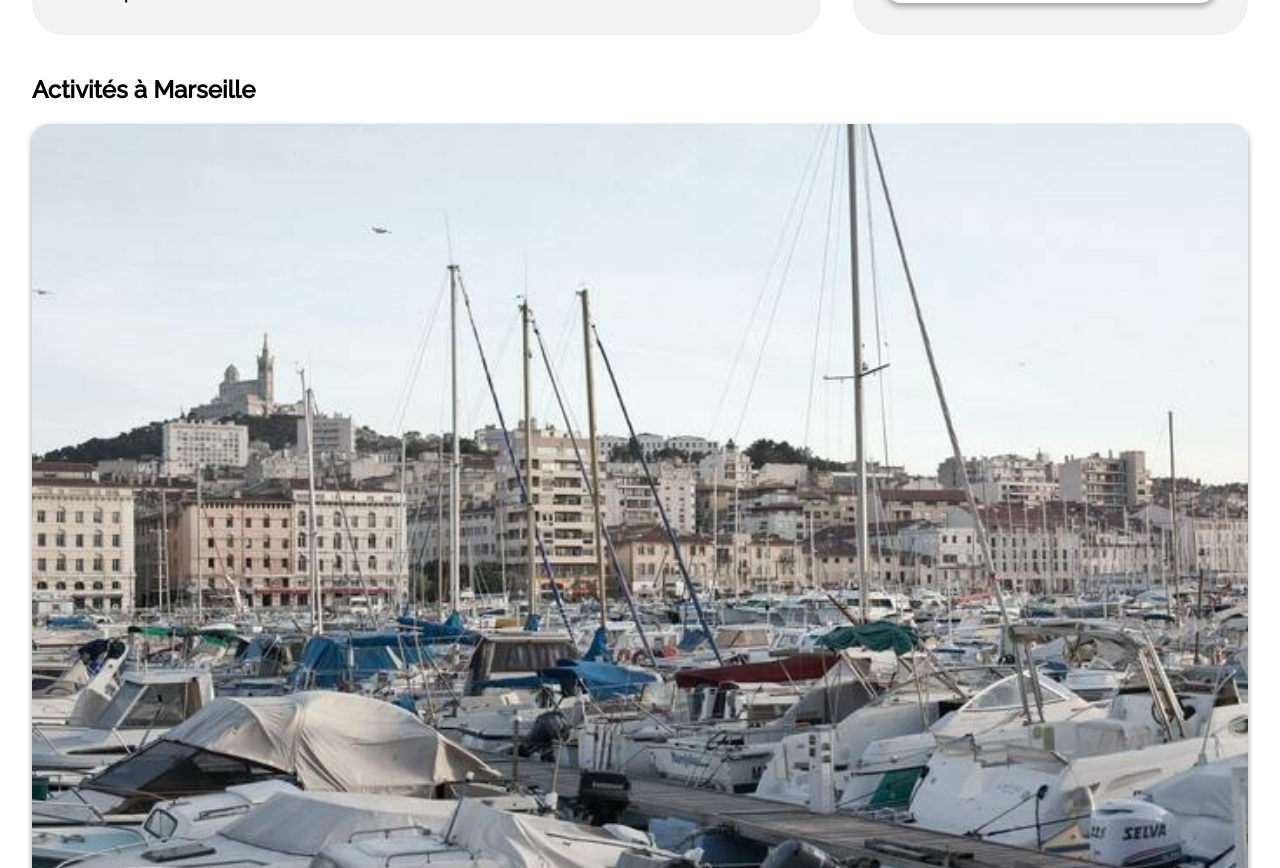
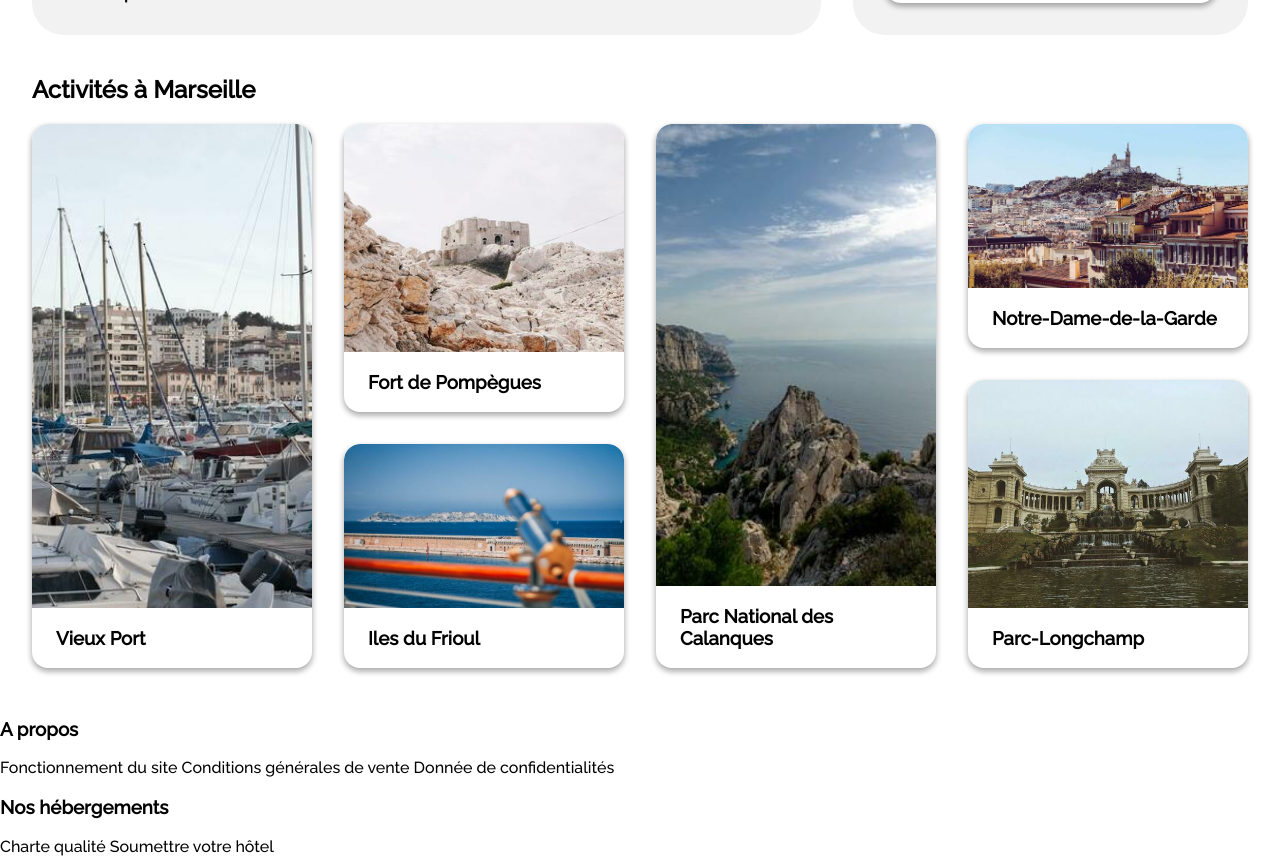
Before and after one commit to Gonta95/GuillaumeNairaince_2_24052021, a plain HTML site: page index.html in a window 1280 px wide. Shown: the part 1017-1885 px from the top of the page. Drawn offline with Linux system fonts and the light colour scheme.

Commit message:
ajout media queries section activities

```diff
--- a/style.css
+++ b/style.css
@@ -473,9 +473,6 @@ flex-grow: 1;
 .activitiesCard:hover {
     transform: scale(1.1);
   }
-.activitiesCardTitle {
-    flex-grow: 1;
-}
 .activitiesContent {
     position: relative;
     height: 100%;
@@ -495,3 +492,58 @@ flex-grow: 1;
     margin: 19px 24px;
     background-color: white;
 }
+
+/* media queries Activities */
+@media screen and (min-width: 1101px) {
+    #activities {
+        grid-template-columns: repeat(4, 1fr);
+        grid-template-rows: auto 224px repeat(3, 32px) 224px;
+    }
+    .Card1 {
+        grid-row: 2 / 7;
+        grid-column: 1/ 2;
+    }
+    .Card2 {
+        grid-row: 2 / 5;
+        grid-column: 2 / 3;
+    }
+    .Card3 {
+        grid-row: 6 / 7;
+        grid-column: 2 / 3;
+
+    }
+    .Card4 {
+        grid-row: 2 / 7 ;
+        grid-column: 3 / 4;
+    }
+    .Card5 {
+        grid-row: 2 / 3;
+        grid-column: 4/ 5;
+
+    }
+    .Card6 {
+        grid-row: 4 / 7 ;
+        grid-column: 4/ 5;
+    }
+}
+@media screen and (max-width: 1100px) {
+    #activities {
+        grid-template-columns: repeat(3, 1fr);
+        grid-template-rows: auto repeat(2, 208px);
+        row-gap: 32px;
+    }
+}
+@media screen and (max-width: 992px) {
+    #activities {
+      grid-template-columns: repeat(2, 1fr);
+      grid-template-rows: auto repeat(3, 208px);
+      row-gap: 32px;
+  }
+}
+@media screen and (max-width: 576px) {
+    #activities {
+        grid-template-columns: 1fr;
+        grid-template-rows: auto repeat(6, 192px);
+        row-gap: 32px;
+  }
+}
```
